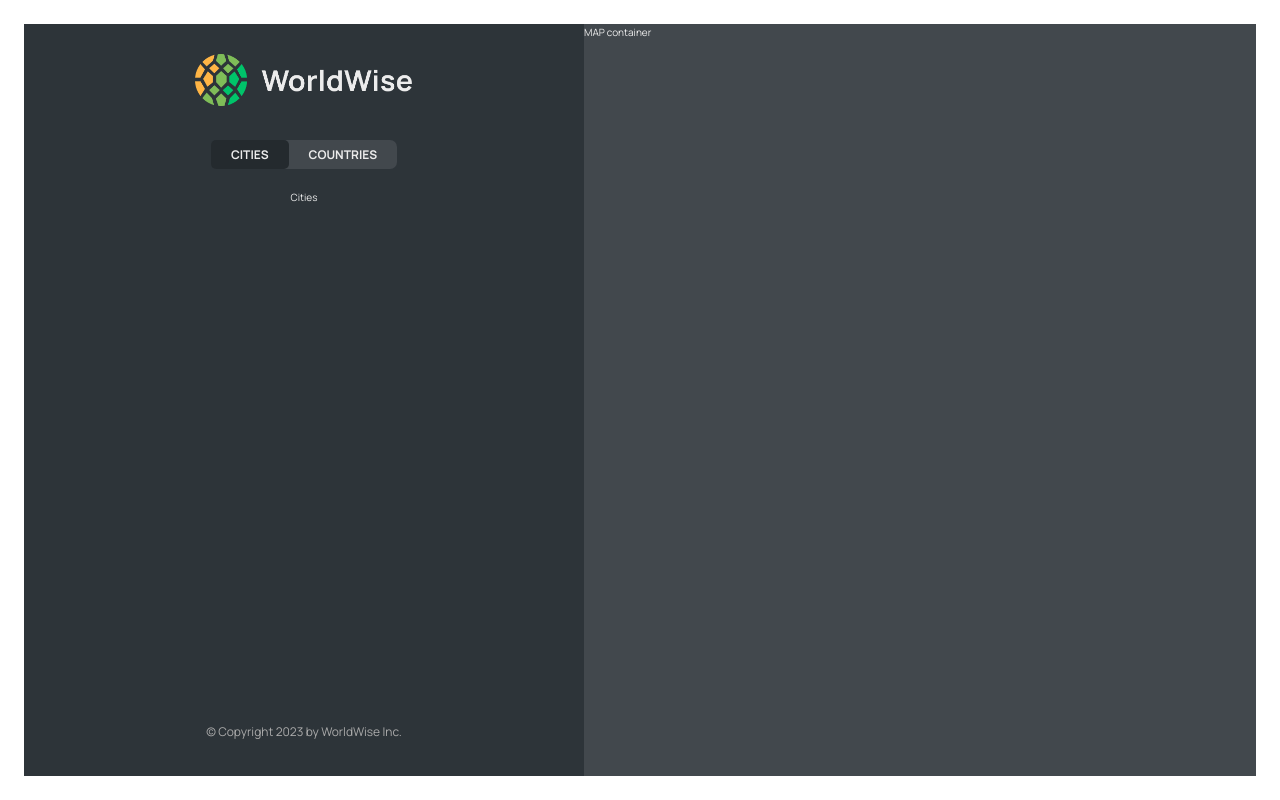
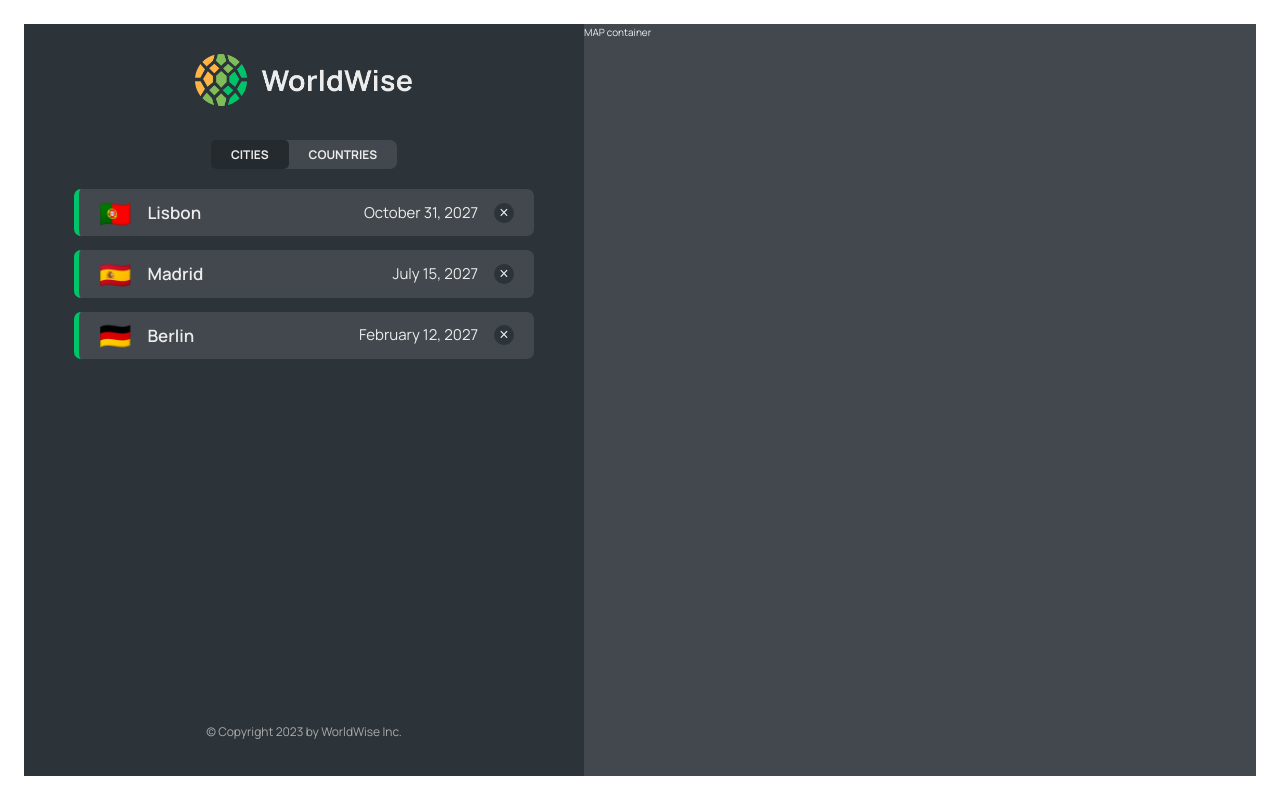
Before and after one commit to HAMZAELALOUI/worldwise, a React (Vite) app: page /app/cities in a window 1280 px wide. Built offline with nearby package versions, Linux system fonts and the light colour scheme; data requests are answered from the project's data file.

Commit message:
Implementing the Cities List

```diff
--- a/data/cities.json
+++ b/data/cities.json
@@ -1,6 +1,6 @@
 {
   "cities": [
-    {
+     {
       "cityName": "Lisbon",
       "country": "Portugal",
       "emoji": "🇵🇹",
--- a/package.json
+++ b/package.json
@@ -7,9 +7,12 @@
     "dev": "vite",
     "build": "vite build",
     "lint": "eslint . --ext js,jsx --report-unused-disable-directives --max-warnings 0",
-    "preview": "vite preview"
+    "preview": "vite preview",
+    "server": "json-server --watch data/cities.json port 8000 --delay 500"
   },
   "dependencies": {
+    "json-server": "^0.17.3",
+    "prop-types": "^15.8.1",
     "react": "^18.2.0",
     "react-dom": "^18.2.0",
     "react-router-dom": "^6.14.2"
--- a/src/App.jsx
+++ b/src/App.jsx
@@ -5,8 +5,37 @@
 import PageNotFound from "./pages/PageNotFound"
 import AppLayouts from "./pages/AppLayouts"
 import Login from "./pages/Login"
+import CityList from "./components/CityList"
+import { useEffect, useState } from "react"
+
+const BASE_CITIES='http://localhost:3000/cities'
+
 
 function App() {
+const [cities ,setCities]=useState([]);
+const [isLoading,setIsLoading]=useState(false)
+
+
+
+useEffect(function(){
+  async function fetchCities(){
+    try{
+    setIsLoading(true)
+     const res =await fetch(`${BASE_CITIES}`)
+     const data = await res.json()
+     setCities(data)
+    }catch{
+      alert('ther is an error frtching data...')
+    }finally{
+      setIsLoading(false)
+    }
+  }
+  fetchCities()
+},[])
+
+// console.log(cities)
+
+
   return (
    <BrowserRouter>
    <Routes>
@@ -15,8 +44,8 @@
     <Route path="pricing" element={<Pricing/>}/>
     <Route path="app" element={<AppLayouts/>}>
         <Route index  element={<p>Cities List</p>} />
-        <Route path="cities"  element={<p>Cities</p>} />
-        <Route path="countries"  element={<p>Countries</p>} />
+        <Route path="cities"  element={<CityList cities={cities} isLoading={isLoading}/>} />
+        <Route path="countries"  element={<CityList cities={cities} isLoading={isLoading}/>} />
         <Route path="form"  element={<p>Form</p>} />
     </Route>
     <Route path="login" element={<Login/>}/>
--- /dev/null
+++ b/src/components/CityItem.jsx
@@ -0,0 +1,26 @@
+import styles from './CityItem.module.css'
+const formatDate = (date) =>
+  new Intl.DateTimeFormat("en", {
+    day: "numeric",
+    month: "long",
+    year: "numeric",
+
+  }).format(new Date(date));
+
+
+function CityItem({city}) {
+  const {cityName,emoji,date}=city
+  // console.log(city)
+  return (
+    <li className={styles.cityItem}>
+      <span className={styles.emoji}>{emoji}</span>
+      <span className={styles.name}>{cityName}</span>
+      <time className={styles.date}>{formatDate(date)}</time>
+      <button className={styles.deleteBtn}>&times;</button>
+    </li>
+  )
+}
+
+
+
+export default CityItem
--- /dev/null
+++ b/src/components/CityList.jsx
@@ -0,0 +1,21 @@
+import CityItem from './CityItem'
+import styles from './CityList.module.css'
+import Spinner from './Spinner'
+import Message from './Message'
+
+function CityList({cities,isLoading}) {
+  if(isLoading) return <Spinner/>
+  if(!cities.length) return (<Message message='Add A city by clicking ob the map '/>)
+  return (
+    <ul className={styles.cityList}>
+      {cities.map((city)=>(
+      <CityItem
+      city={city}
+      key={city.id}
+      />))}
+    </ul>
+  )
+}
+
+
+export default CityList
--- a/src/components/CountryList.module.css
+++ b/src/components/CountryList.module.css
@@ -2,7 +2,7 @@
   width: 100%;
   height: 65vh;
   list-style: none;
-  overflow-y: scroll;
+  /* overflow-y: scroll; */
   overflow-x: hidden;
 
   display: grid;
```
Also changed, not shown: .eslintrc.cjs, 1 other file (tests, documents, lock files or other folders).
